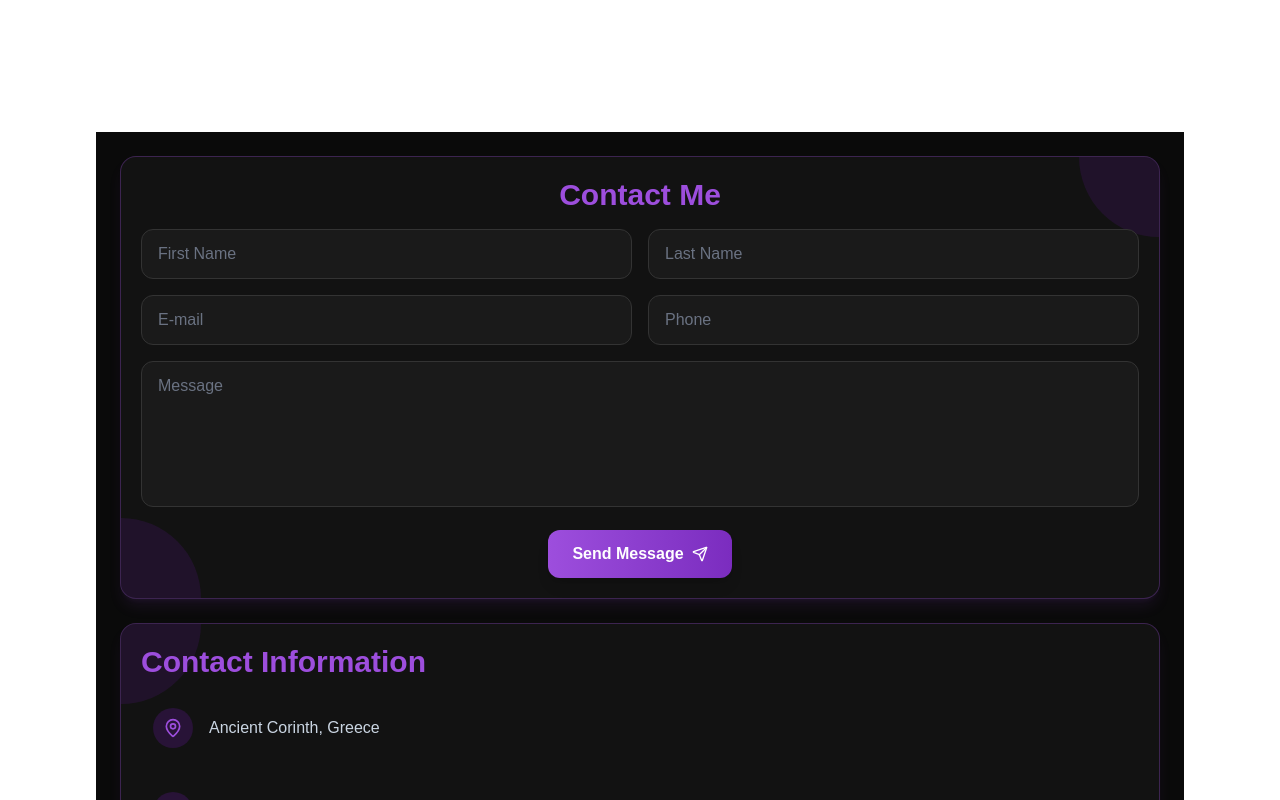
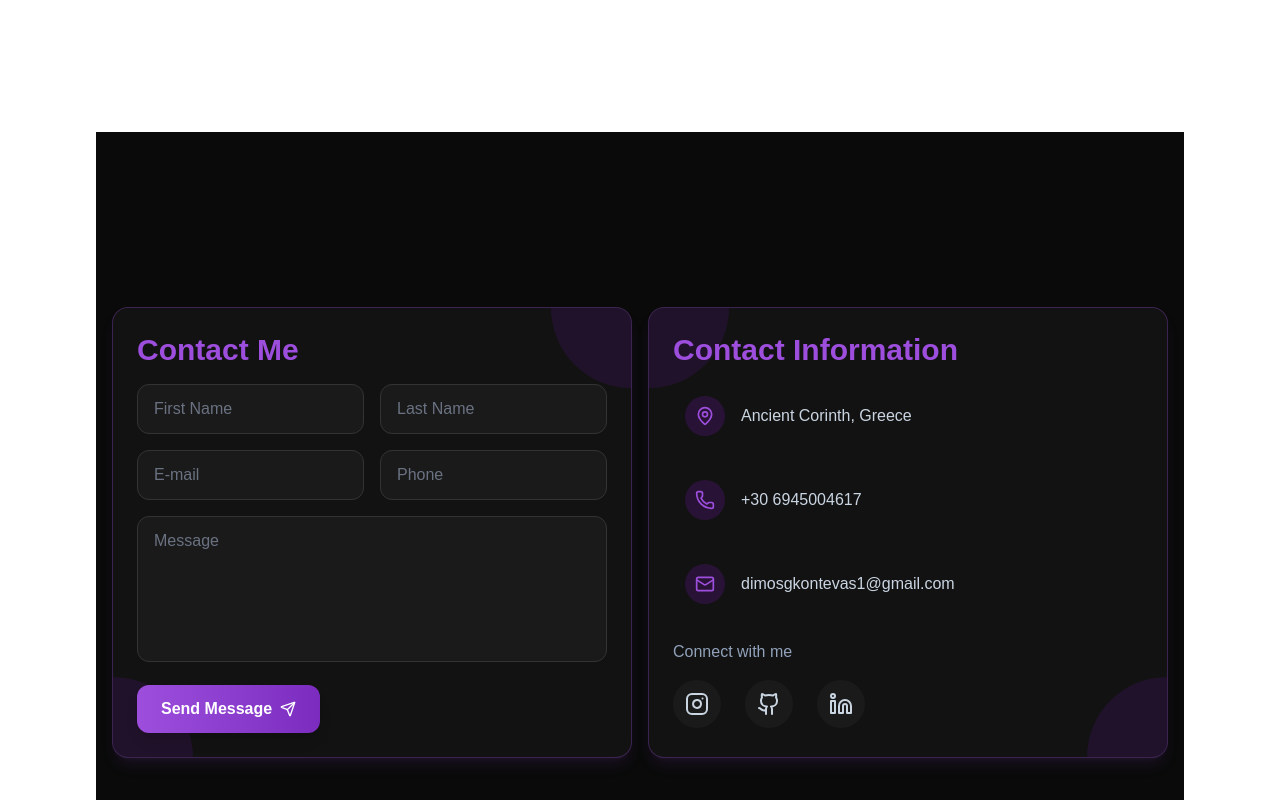
Before and after one commit to gkontevas/Portfolio, a Next.js app: page / in a window 1280 px wide. Shown: the part 2540-3340 px from the top of the page. Built offline with nearby package versions, Linux system fonts and the light colour scheme.

Commit message:
new commit

```diff
--- a/app/components/Contact.jsx
+++ b/app/components/Contact.jsx
@@ -101,13 +101,13 @@ const ContactForm = () => {
   }
 
   return (
-    <div className="min-h-screen w-full flex items-center justify-center bg-[#0A0A0A] py-6">
-      <div className="w-full max-w-6xl px-3 sm:px-6">
-        <div className="flex flex-col gap-6">
-          {/* Left Section - Contact Form */}
+    <div className="min-h-screen w-full flex items-center justify-center bg-[#0A0A0A] py-4">
+      <div className="w-full px-0 sm:px-4 md:max-w-7xl">
+        <div className="flex flex-col md:flex-row gap-4">
+          {/* Contact Form */}
           <motion.div
             ref={formContainerRef}
-            className="w-full bg-[#121212] rounded-2xl border border-[#9D4EDD]/30 shadow-lg shadow-[#9D4EDD]/10 relative overflow-hidden"
+            className="w-full md:w-1/2 bg-[#121212] rounded-none sm:rounded-2xl border-x-0 sm:border border-[#9D4EDD]/30 shadow-lg shadow-[#9D4EDD]/10 relative overflow-hidden"
             initial="hidden"
             animate={isFormInView ? "visible" : "hidden"}
             variants={containerVariants}
@@ -116,9 +116,9 @@ const ContactForm = () => {
             <div className="absolute -top-20 -right-20 w-40 h-40 rounded-full bg-purple-900/20"></div>
             <div className="absolute -bottom-20 -left-20 w-40 h-40 rounded-full bg-purple-900/20"></div>
 
-            <div className="p-5 space-y-5 relative z-10">
+            <div className="p-6 space-y-5 relative z-10">
               <motion.h2
-                className="text-2xl sm:text-3xl font-bold text-[#9D4EDD] mb-4 text-center"
+                className="text-2xl sm:text-3xl font-bold text-[#9D4EDD] mb-4 text-center md:text-left"
                 variants={itemVariants}
               >
                 Contact Me
@@ -173,7 +173,7 @@ const ContactForm = () => {
                     required
                   ></textarea>
                 </motion.div>
-                <motion.div className="flex justify-center">
+                <motion.div className="flex justify-center md:justify-start">
                   <motion.button
                     type="submit"
                     className="px-6 py-3 bg-gradient-to-r from-[#9D4EDD] to-[#7B2CBF] text-white rounded-xl font-semibold transition-all duration-200 shadow-lg disabled:opacity-70 flex items-center gap-2"
@@ -203,10 +203,10 @@ const ContactForm = () => {
             </div>
           </motion.div>
 
-          {/* Right Section - Contact Info */}
+          {/* Contact Info */}
           <motion.div
             ref={infoContainerRef}
-            className="w-full bg-[#121212] rounded-2xl border border-[#9D4EDD]/30 shadow-lg shadow-[#9D4EDD]/10 relative overflow-hidden"
+            className="w-full md:w-1/2 bg-[#121212] rounded-none sm:rounded-2xl border-x-0 sm:border border-[#9D4EDD]/30 shadow-lg shadow-[#9D4EDD]/10 relative overflow-hidden"
             initial="hidden"
             animate={isInfoInView ? "visible" : "hidden"}
             variants={containerVariants}
@@ -215,10 +215,10 @@ const ContactForm = () => {
             <div className="absolute -top-20 -left-20 w-40 h-40 rounded-full bg-purple-900/20"></div>
             <div className="absolute -bottom-20 -right-20 w-40 h-40 rounded-full bg-purple-900/20"></div>
 
-            <div className="p-5 space-y-6 relative z-10">
+            <div className="p-6 space-y-6 relative z-10">
               <div className="space-y-5">
                 <motion.h2
-                  className="text-2xl sm:text-3xl font-bold text-[#9D4EDD] mb-4 text-center sm:text-left"
+                  className="text-2xl sm:text-3xl font-bold text-[#9D4EDD] mb-4 text-center md:text-left"
                   variants={itemVariants}
                 >
                   Contact Information
@@ -258,10 +258,10 @@ const ContactForm = () => {
               </div>
 
               <motion.div className="space-y-4" variants={containerVariants}>
-                <motion.p className="text-slate-400 font-medium text-center sm:text-left" variants={itemVariants}>
+                <motion.p className="text-slate-400 font-medium text-center md:text-left" variants={itemVariants}>
                   Connect with me
                 </motion.p>
-                <div className="flex justify-center sm:justify-start gap-6">
+                <div className="flex justify-center md:justify-start gap-6">
                   <motion.div variants={itemVariants} whileHover="hover" initial="initial">
                     <Link
                       href="https://www.instagram.com/gkontevas_/"
```
